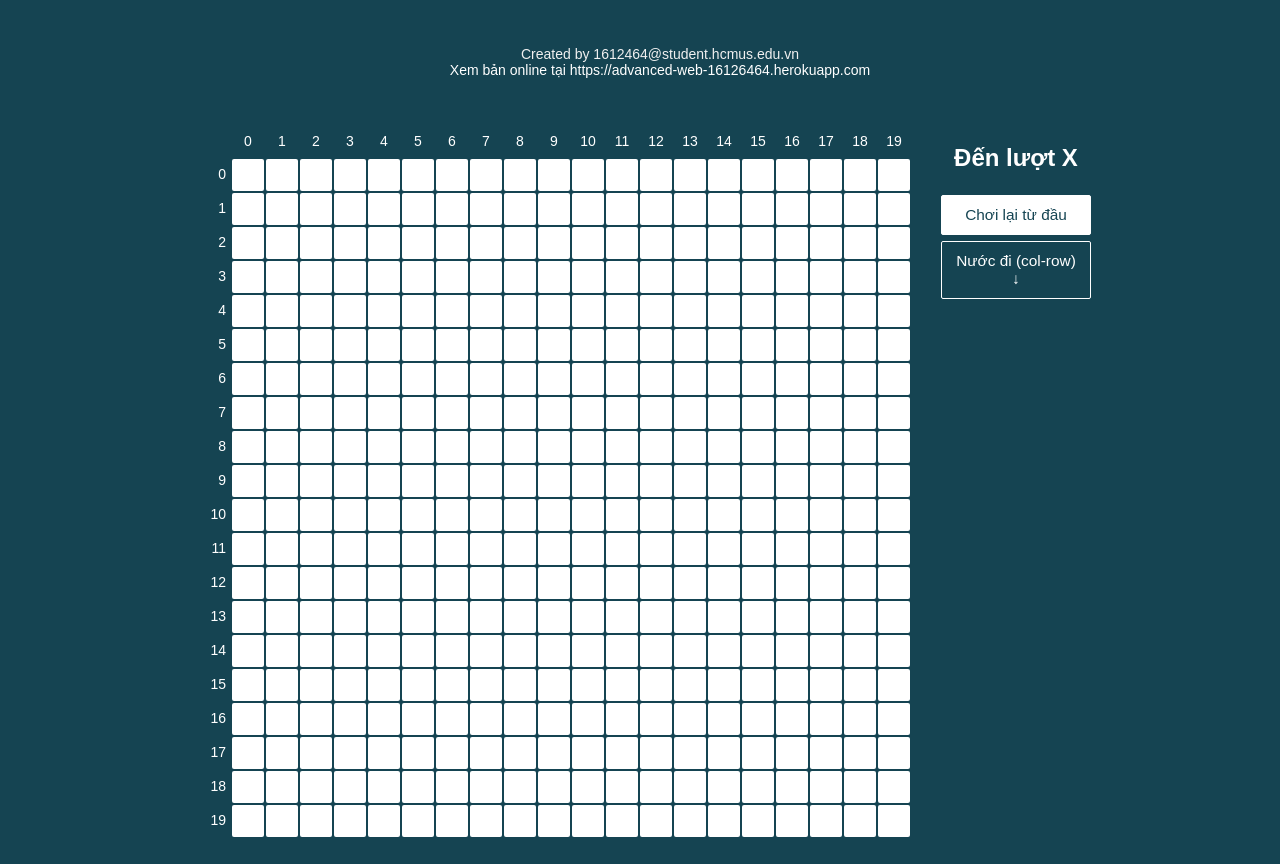
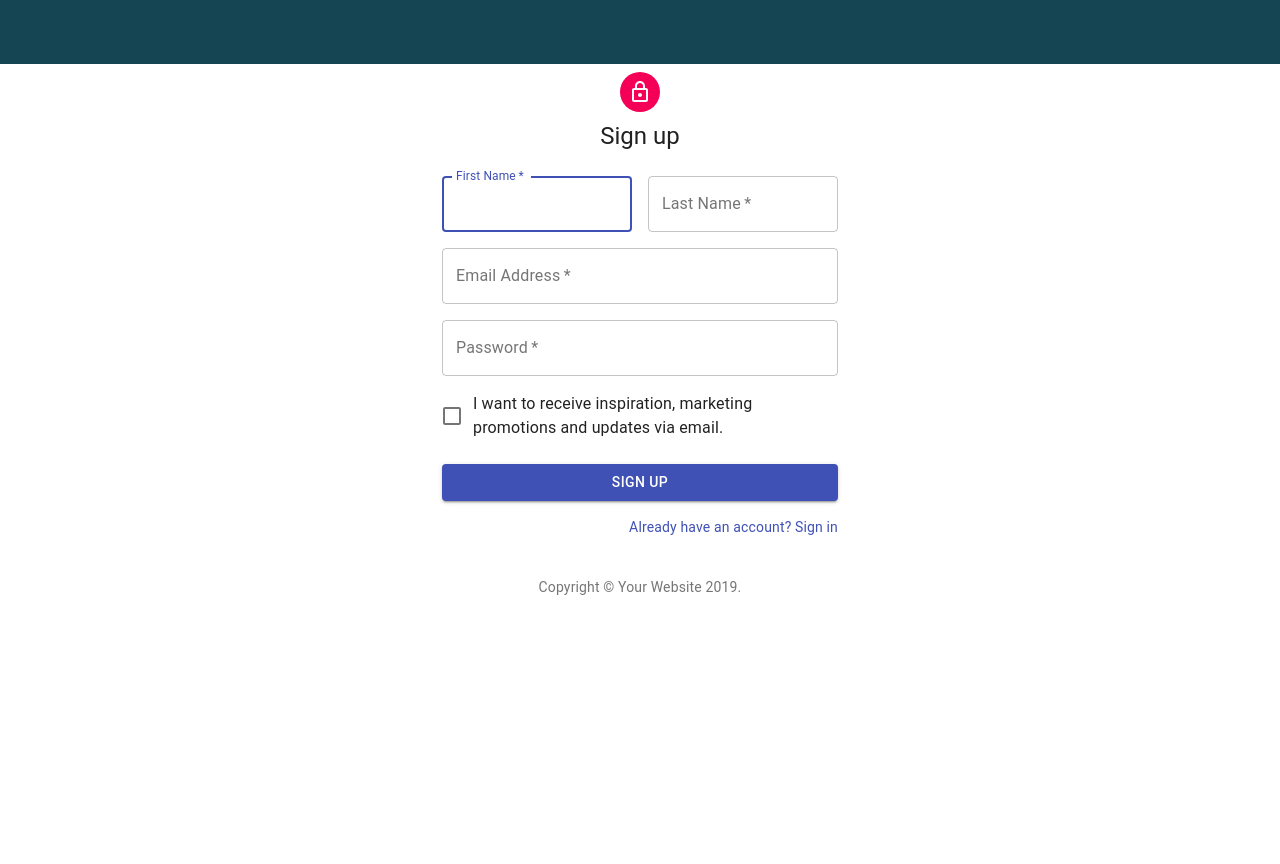
Before and after one commit to mnhnhttrn/simple-caro-game, a React app: page /sign-up in a window 1280 px wide. Built offline with nearby package versions, Linux system fonts and the light colour scheme.

Commit message:
update redux-thunk, signin; signup page

```diff
--- a/package.json
+++ b/package.json
@@ -3,13 +3,16 @@
   "version": "0.1.0",
   "private": true,
   "dependencies": {
+    "@material-ui/core": "^4.5.1",
+    "@material-ui/icons": "^4.5.1",
     "prop-types": "^15.7.2",
     "react": "^16.9.0",
     "react-dom": "^16.9.0",
     "react-redux": "^7.1.1",
     "react-router-dom": "^5.1.2",
     "react-scripts": "3.1.1",
-    "redux": "^4.0.4"
+    "redux": "^4.0.4",
+    "redux-thunk": "^2.3.0"
   },
   "scripts": {
     "start": "react-scripts start",
--- a/public/index.html
+++ b/public/index.html
@@ -8,25 +8,13 @@
   <meta name="theme-color" content="#000000" />
   <meta name="description" content="Web site created using create-react-app" />
   <link rel="apple-touch-icon" href="logo192.png" />
-  <!-=1 manifest.json provides metadata used when your web app is installed on a user's mobile device or desktop. See
-    https://developers.google.com/web/fundamentals/web-app-manifest/ -=1>
-    <link rel="manifest" href="%PUBLIC_URL%/manifest.json" />
-    <!-=1 Notice the use of %PUBLIC_URL% in the tags above. It will be replaced with the URL of the `public` folder
-      during the build. Only files inside the `public` folder can be referenced from the HTML. Unlike "/favicon.ico"
-      or "favicon.ico" , "%PUBLIC_URL%/favicon.ico" will work correctly both with client-side routing and a non-root
-      public URL. Learn how to configure a non-root public URL by running `npm run build`. -=1>
-      <title>Game Caro VN v5</title>
+  <link rel="manifest" href="%PUBLIC_URL%/manifest.json" />
+  <title>Game Caro VN v5</title>
 </head>
-<header>
-  Created by 1612464@student.hcmus.edu.vn<br />
-  <a href="https://advanced-web-16126464.herokuapp.com">Xem bản online tại https://advanced-web-16126464.herokuapp.com
-  </a>
-</header>
 
 <body>
   <noscript>You need to enable JavaScript to run this app.</noscript>
-  <div id="root"></div>
-
+  <div id="root" />
 </body>
 
 </html>
--- /dev/null
+++ b/src/actions/actions.js
@@ -0,0 +1,35 @@
+import * as types from './actionTypes';
+
+export const resetGame = () => dispatch => {
+    return dispatch({
+        type: types.RESET_GAME
+    });
+};
+
+export const changeListOrder = () => dispatch => {
+    return dispatch({
+        type: types.CHANGE_LIST_ORDER
+    });
+};
+
+export const jumpTo = step => dispatch => {
+    return dispatch({
+        type: types.JUMP_TO,
+        step
+    });
+};
+
+export const playerMove = (pos, squares) => dispatch => {
+    return dispatch({
+        type: types.PLAYER_MOVE,
+        pos,
+        squares
+    });
+}
+
+export const haveWinner = winLine => dispatch => {
+    return dispatch({
+        type: types.HAVE_WINNER,
+        winLine
+    });
+}
--- a/src/actions/index.js
+++ /dev/null
@@ -1,35 +0,0 @@
-import * as types from './actionTypes';
-
-export const resetGame = () => {
-    return {
-        type: types.RESET_GAME
-    };
-};
-
-export const changeListOrder = () => {
-    return {
-        type: types.CHANGE_LIST_ORDER
-    };
-};
-
-export const jumpTo = step => {
-    return {
-        type: types.JUMP_TO,
-        step
-    };
-};
-
-export const playerMove = (pos, squares) => {
-    return {
-        type: types.PLAYER_MOVE,
-        pos,
-        squares
-    }
-}
-
-export const haveWinner = winLine => {
-    return {
-        type: types.HAVE_WINNER,
-        winLine
-    }
-}
--- /dev/null
+++ b/src/components/Root.js
@@ -0,0 +1,33 @@
+import React from 'react';
+import {
+    Switch,
+    Route,
+    Redirect
+} from 'react-router-dom';
+import Caro from "../containers/Caro";
+import SignIn from "../containers/SignIn"
+import SignUp from "../containers/SignUp"
+
+const isLog = true
+
+function Root() {
+    return (
+        <Switch>
+            <Route exact path="/">
+                <Redirect to="/game" />
+            </Route>
+            <Route exact path="/game" >
+                {
+                    isLog ? <Caro /> : <Redirect to="/sign-in" />
+                }
+            </Route>
+            <Route exact path="/sign-in">
+                <SignIn />
+            </Route>
+            <Route exact path="/sign-up">
+                <SignUp />
+            </Route>
+        </Switch>
+    )
+}
+export default Root;
--- a/src/containers/Caro.css
+++ b/src/containers/Caro.css
@@ -1,7 +1,9 @@
+html, body {
+  background-color: #154452;
+}
 body {
-    background-color: #154452;
+    margin:30px;
     font: 14px sans-serif;
-    margin: 20px;
     -webkit-user-select: none;
      -moz-user-select: -moz-none;
       -ms-user-select: none;
@@ -12,15 +14,10 @@ body {
     padding-left: 30px;
   }
 
-
   .game {
     display: flex;
     justify-content: center;
     flex-direction: row;
-  }
-
-  header{
-    margin: 30px 0
   }
 
   .board-row:after {
--- a/src/containers/Caro.js
+++ b/src/containers/Caro.js
@@ -3,7 +3,7 @@ import React from 'react'
 import { connect } from 'react-redux'
 import Board from './Board'
 import './Caro.css'
-import * as actions from '../actions'
+import * as actions from '../actions/actions'
 
 
 function getHoriziontalLine(squares, pos) {
@@ -123,7 +123,6 @@ function calculateWinner(squares, pos, xIsNext) {
 }
 
 class Caro extends React.Component {
-
     handleClick(i) {
         const { caroState, playerMove, haveWinner } = this.props
         let { history } = caroState
@@ -175,12 +174,6 @@ class Caro extends React.Component {
             );
         });
 
-        // if (screenWidth < 720) {
-        //     return (
-        //         <div className="status">Màn hình cần có chiều dài lớn 720px để có thể chơi được!</div>
-        //     );
-        // }
-
         return (
             <div className="game">
                 <div className="game-board">
@@ -211,27 +204,7 @@ const mapStateToProps = state => {
     };
 };
 
-const mapDispatchToProps = dispatch => {
-    return {
-        resetGame: () => {
-            dispatch(actions.resetGame());
-        },
-        changeListOrder: () => {
-            dispatch(actions.changeListOrder());
-        },
-        jumpTo: step => {
-            dispatch(actions.jumpTo(step));
-        },
-        playerMove: (pos, squares) => {
-            dispatch(actions.playerMove(pos, squares));
-        },
-        haveWinner: winLine => {
-            dispatch(actions.haveWinner(winLine))
-        }
-    };
-};
-
 export default connect(
     mapStateToProps,
-    mapDispatchToProps
+    { ...actions }
 )(Caro);
--- /dev/null
+++ b/src/containers/SignIn.js
@@ -0,0 +1,122 @@
+import React from 'react';
+import Avatar from '@material-ui/core/Avatar';
+import Button from '@material-ui/core/Button';
+import CssBaseline from '@material-ui/core/CssBaseline';
+import TextField from '@material-ui/core/TextField';
+import FormControlLabel from '@material-ui/core/FormControlLabel';
+import Checkbox from '@material-ui/core/Checkbox';
+import Link from '@material-ui/core/Link';
+import Grid from '@material-ui/core/Grid';
+import Box from '@material-ui/core/Box';
+import LockOutlinedIcon from '@material-ui/icons/LockOutlined';
+import Typography from '@material-ui/core/Typography';
+import { makeStyles } from '@material-ui/core/styles';
+import Container from '@material-ui/core/Container';
+
+function Copyright() {
+    return (
+        <Typography variant="body2" color="textSecondary" align="center">
+            {'Copyright © '}
+            <Link color="inherit" href="https://material-ui.com/">
+                Your Website
+      </Link>{' '}
+            {new Date().getFullYear()}
+            {'.'}
+        </Typography>
+    );
+}
+
+const useStyles = makeStyles(theme => ({
+    '@global': {
+        body: {
+            backgroundColor: theme.palette.common.white,
+        }
+    },
+    paper: {
+        marginTop: theme.spacing(8),
+        display: 'flex',
+        flexDirection: 'column',
+        alignItems: 'center',
+    },
+    avatar: {
+        margin: theme.spacing(1),
+        backgroundColor: theme.palette.secondary.main,
+    },
+    form: {
+        width: '100%', // Fix IE 11 issue.
+        marginTop: theme.spacing(1),
+    },
+    submit: {
+        margin: theme.spacing(3, 0, 2),
+    },
+}));
+
+export default function SignIn() {
+    const classes = useStyles();
+
+    return (
+        <Container component="main" maxWidth="xs">
+            <CssBaseline />
+            <div className={classes.paper}>
+                <Avatar className={classes.avatar}>
+                    <LockOutlinedIcon />
+                </Avatar>
+                <Typography component="h1" variant="h5">
+                    Sign in
+        </Typography>
+                <form className={classes.form} noValidate>
+                    <TextField
+                        variant="outlined"
+                        margin="normal"
+                        required
+                        fullWidth
+                        id="email"
+                        label="Email Address"
+                        name="email"
+                        autoComplete="email"
+                        autoFocus
+                    />
+                    <TextField
+                        variant="outlined"
+                        margin="normal"
+                        required
+                        fullWidth
+                        name="password"
+                        label="Password"
+                        type="password"
+                        id="password"
+                        autoComplete="current-password"
+                    />
+                    <FormControlLabel
+                        control={<Checkbox value="remember" color="primary" />}
+                        label="Remember me"
+                    />
+                    <Button
+                        type="submit"
+                        fullWidth
+                        variant="contained"
+                        color="primary"
+                        className={classes.submit}
+                    >
+                        Sign In
+          </Button>
+                    <Grid container>
+                        <Grid item xs>
+                            <Link href="#" variant="body2">
+                                Forgot password?
+              </Link>
+                        </Grid>
+                        <Grid item>
+                            <Link href="#" variant="body2">
+                                {"Don't have an account? Sign Up"}
+                            </Link>
+                        </Grid>
+                    </Grid>
+                </form>
+            </div>
+            <Box mt={8}>
+                <Copyright />
+            </Box>
+        </Container>
+    );
+}
--- /dev/null
+++ b/src/containers/SignUp.js
@@ -0,0 +1,145 @@
+import React from 'react';
+import Avatar from '@material-ui/core/Avatar';
+import Button from '@material-ui/core/Button';
+import CssBaseline from '@material-ui/core/CssBaseline';
+import TextField from '@material-ui/core/TextField';
+import FormControlLabel from '@material-ui/core/FormControlLabel';
+import Checkbox from '@material-ui/core/Checkbox';
+import Link from '@material-ui/core/Link';
+import Grid from '@material-ui/core/Grid';
+import Box from '@material-ui/core/Box';
+import LockOutlinedIcon from '@material-ui/icons/LockOutlined';
+import Typography from '@material-ui/core/Typography';
+import { makeStyles } from '@material-ui/core/styles';
+import Container from '@material-ui/core/Container';
+
+function Copyright() {
+    return (
+        <Typography variant="body2" color="textSecondary" align="center">
+            {'Copyright © '}
+            <Link color="inherit" href="https://material-ui.com/">
+                Your Website
+      </Link>{' '}
+            {new Date().getFullYear()}
+            {'.'}
+        </Typography>
+    );
+}
+
+const useStyles = makeStyles(theme => ({
+    '@global': {
+        body: {
+            backgroundColor: theme.palette.common.white,
+        },
+    },
+    paper: {
+        marginTop: theme.spacing(8),
+        display: 'flex',
+        flexDirection: 'column',
+        alignItems: 'center',
+    },
+    avatar: {
+        margin: theme.spacing(1),
+        backgroundColor: theme.palette.secondary.main,
+    },
+    form: {
+        width: '100%', // Fix IE 11 issue.
+        marginTop: theme.spacing(3),
+    },
+    submit: {
+        margin: theme.spacing(3, 0, 2),
+    },
+}));
+
+export default function SignUp() {
+    const classes = useStyles();
+
+    return (
+        <Container component="main" maxWidth="xs">
+            <CssBaseline />
+            <div className={classes.paper}>
+                <Avatar className={classes.avatar}>
+                    <LockOutlinedIcon />
+                </Avatar>
+                <Typography component="h1" variant="h5">
+                    Sign up
+        </Typography>
+                <form className={classes.form} noValidate>
+                    <Grid container spacing={2}>
+                        <Grid item xs={12} sm={6}>
+                            <TextField
+                                autoComplete="fname"
+                                name="firstName"
+                                variant="outlined"
+                                required
+                                fullWidth
+                                id="firstName"
+                                label="First Name"
+                                autoFocus
+                            />
+                        </Grid>
+                        <Grid item xs={12} sm={6}>
+                            <TextField
+                                variant="outlined"
+                                required
+                                fullWidth
+                                id="lastName"
+                                label="Last Name"
+                                name="lastName"
+                                autoComplete="lname"
+                            />
+                        </Grid>
+                        <Grid item xs={12}>
+                            <TextField
+                                variant="outlined"
+                                required
+                                fullWidth
+                                id="email"
+                                label="Email Address"
+                                name="email"
+                                autoComplete="email"
+                            />
+                        </Grid>
+                        <Grid item xs={12}>
+                            <TextField
+                                variant="outlined"
+                                required
+                                fullWidth
+                                name="password"
+                                label="Password"
+                                type="password"
+                                id="password"
+                                autoComplete="current-password"
+                            />
+                        </Grid>
+                        <Grid item xs={12}>
+                            <FormControlLabel
+                                control={<Checkbox value="allowExtraEmails" color="primary" />}
+                                label="I want to receive inspiration, marketing promotions and updates via email."
+                            />
+                        </Grid>
+                    </Grid>
+                    <Button
+                        type="submit"
+                        fullWidth
+                        variant="contained"
+                        color="primary"
+                        className={classes.submit}
+                    >
+                        Sign Up
+          </Button>
+                    <Grid container justify="flex-end">
+                        <Grid item>
+                            <Link href="#" variant="body2">
+                                Already have an account? Sign in
+              </Link>
+                        </Grid>
+                    </Grid>
+                </form>
+            </div>
+            <Box mt={5}>
+                <Copyright />
+            </Box>
+        </Container>
+    );
+}
--- a/src/index.css
+++ b/src/index.css
@@ -1,13 +1,8 @@
 html {
-  background-color: #154452
-}
-header{
-  padding: 16px 0;
-  width:100vw;
-  text-align: center;
-  color:#f0f0f0;
+  background-color: #ffffff
 }
 body {
+  background-color: #ffffff;
   margin: 0;
   font-family: -apple-system, BlinkMacSystemFont, "Segoe UI", "Roboto", "Oxygen",
     "Ubuntu", "Cantarell", "Fira Sans", "Droid Sans", "Helvetica Neue",
@@ -23,3 +18,7 @@ a {
   text-decoration: none;
   color:#fff
 }
+#root {
+  width:100%;
+  height: 100vh;
+}
--- a/src/index.js
+++ b/src/index.js
@@ -1,19 +1,23 @@
 import React from 'react';
 import ReactDOM from 'react-dom';
-import { createStore } from 'redux';
+import thunk from 'redux-thunk'
+import { createStore, applyMiddleware } from 'redux';
 import { Provider } from 'react-redux';
+import { BrowserRouter } from 'react-router-dom'
 
 import './index.css';
-import Caro from './containers/Caro';
-import mainReducer from './reducers'
+import Root from './components/Root';
+import mainReducer from './reducers';
 import * as serviceWorker from './serviceWorker';
 
-const store = createStore(mainReducer);
+const store = createStore(mainReducer, applyMiddleware(thunk));
 
 ReactDOM.render(
-    <Provider store={store}>
-        <Caro />
-    </Provider>,
+    <BrowserRouter>
+        <Provider store={store}>
+            <Root />
+        </Provider>
+    </BrowserRouter>,
     document.getElementById('root')
 );
 
--- a/src/reducers/Caro.js
+++ b/src/reducers/Caro.js
@@ -27,6 +27,7 @@ const caroReducer = (state = initialState, actions) => {
             return {
                 ...state,
                 isStepListDesc: !state.isStepListDesc,
+                arrowSymbol: state.isStepListDesc ? '↓' : '↑'
             };
         case types.PLAYER_MOVE:
             return {
--- a/src/reducers/index.js
+++ b/src/reducers/index.js
@@ -1,7 +1,9 @@
 import { combineReducers } from 'redux';
 import caroReducer from './Caro';
+import authReducer from './Auth';
 
 const mainReducer = combineReducers({
+    authReducer,
     caroReducer
 });
 
```
Also changed, not shown: src/actions/actionTypes.js (+23 -0 lines), src/reducers/Auth.js (added, +24 -0 lines), 1 other file.
